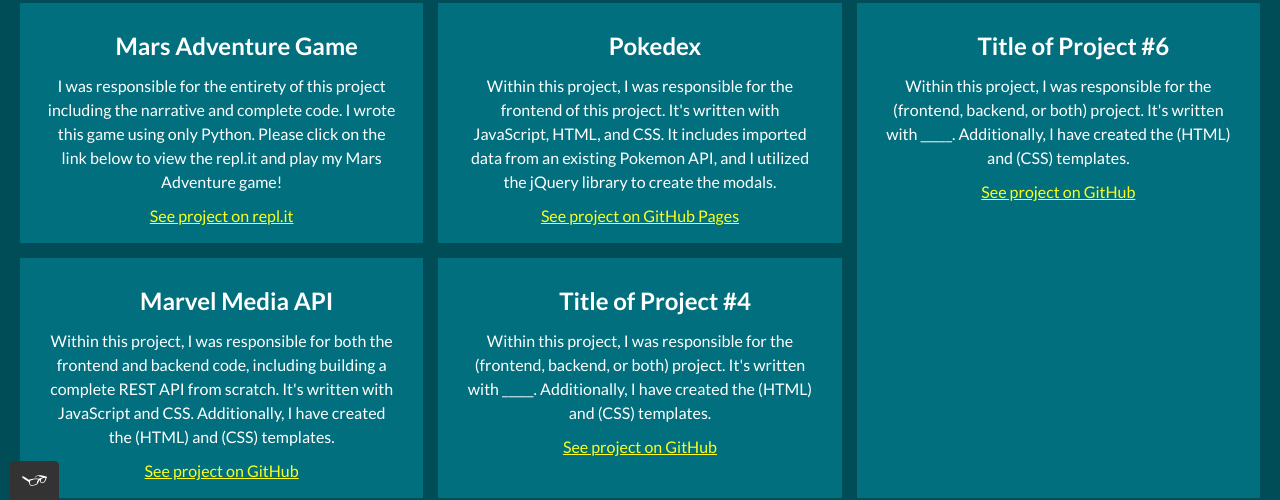
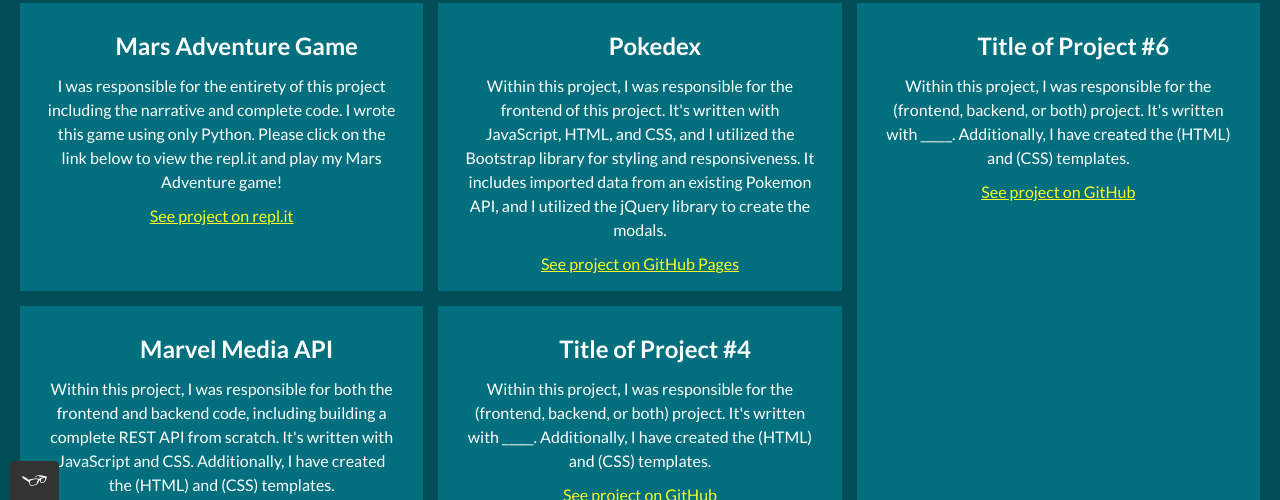
Before and after one commit to katyaugust28/Portfolio--website, a plain HTML site: page work.html in a window 1280 px wide. Shown: the part 300-800 px from the top of the page. Drawn offline with nearby package versions, Linux system fonts and the light colour scheme.

Commit message:
update pokedex brief

```diff
--- a/work.html
+++ b/work.html
@@ -52,7 +52,7 @@
 				<div class="grid__item">
 					<h2>Pokedex</h2>
 					<p>
-						Within this project, I was responsible for the frontend of this project. It's written with JavaScript, HTML, and CSS. It includes imported data from an existing Pokemon API, and I utilized the jQuery library to create the modals.
+						Within this project, I was responsible for the frontend of this project. It's written with JavaScript, HTML, and CSS, and I utilized the Bootstrap library for styling and responsiveness. It includes imported data from an existing Pokemon API, and I utilized the jQuery library to create the modals.
 					</p>
 					<a href="https://katyaugust28.github.io/pokedex-app/">See project on GitHub Pages</a>
 				</div>
```
